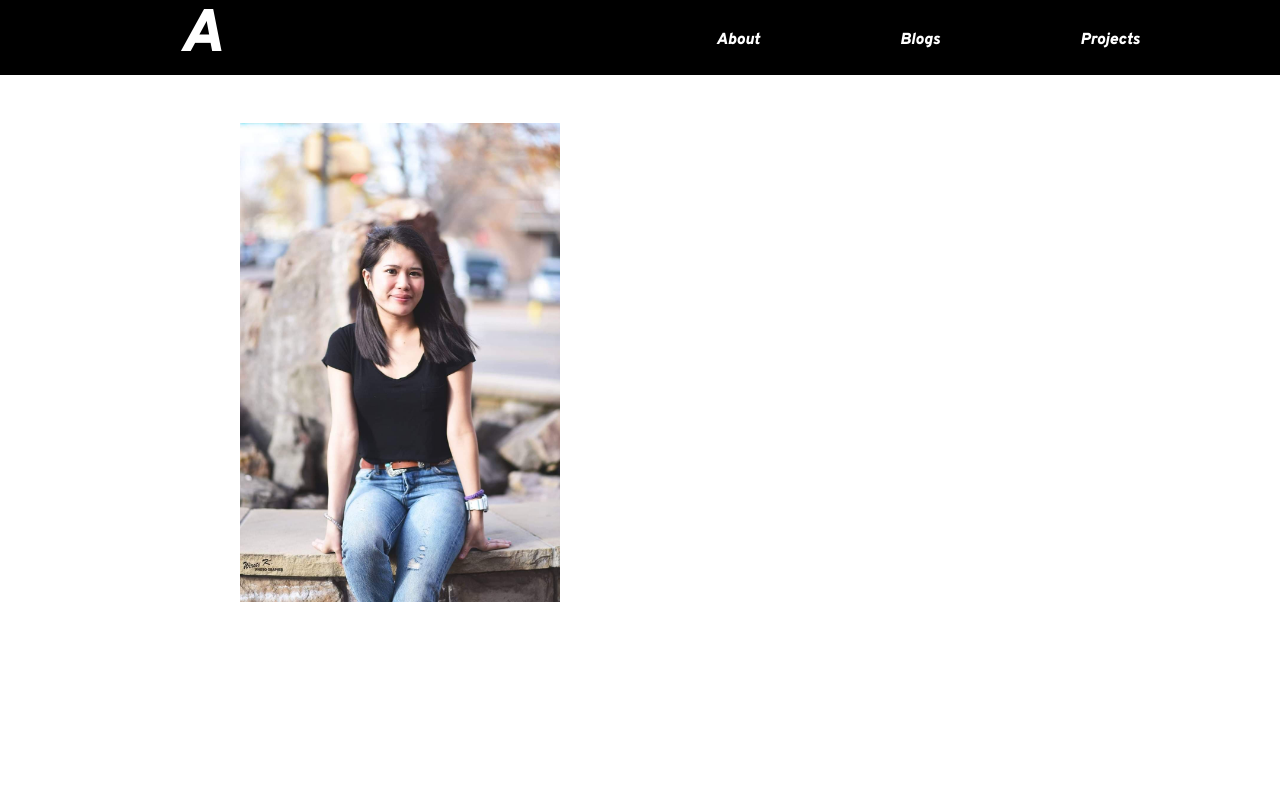
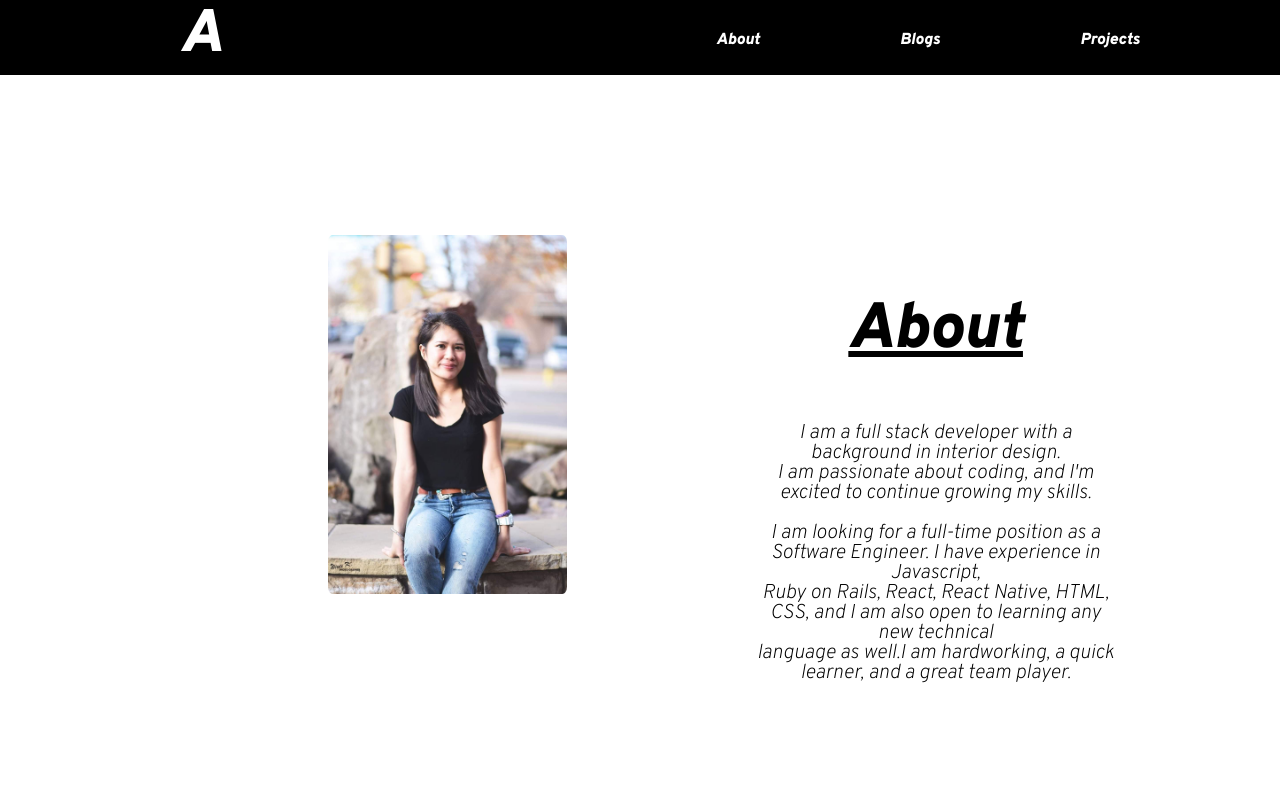
Before and after one commit to Alicerichardson28/portfolio, a React (Create React App) app: page /about in a window 1280 px wide. Shown: the top 800 px of the page. Built offline with nearby package versions, Linux system fonts and the light colour scheme.

Commit message:
style about pages also add photo

```diff
--- a/src/components/About.css
+++ b/src/components/About.css
@@ -51,11 +51,16 @@ table {
 @import url('https://fonts.googleapis.com/css2?family=Overpass:ital,wght@1,200;1,900&family=Yanone+Kaffeesatz:wght@300;700&display=swap');
 
 .about-container {
-	margin-top: 3em;
+    margin-top: 10em;
+    display: flex;
+    flex-direction: row;
+    padding-left: 15rem;
+    padding-right: 10rem;
+    position: relative;
 }
 .about {
+    margin-top: 1em;
     text-decoration: underline;
-    margin-top: 5em;
     font-size: 4em;
     font-weight: 700;
     font-family: 'Overpass', sans-serif;
@@ -98,13 +103,12 @@ table {
 
 .alice-photo {
     width: 50%;
+    border-radius: 2%;
+    margin-right: 4em;
 }
 
 .alice-container {
-    position: relative;
-    width: 50%;
     border-radius: 2%;
-    margin-left: 5em;
 
     animation-name: moveInLeft;
     animation-duration: 1s;
--- a/src/components/About.js
+++ b/src/components/About.js
@@ -26,6 +26,7 @@ export default class About extends Component {
                         <div className='alice-container'>
                             <img className='alice-photo' src={alice}/>
                         </div>
+                        <div className='content'>
                             <h1 className='about'>About</h1>
                             <p className='content-about'>
                                 I am a full stack developer with a background in interior design. <br></br>
@@ -37,6 +38,7 @@ export default class About extends Component {
                             </p>
                         </div>
                 </div>
+            </div>
         )
     }
 }
```
Lines whose indentation alone changed are shown as unchanged.
